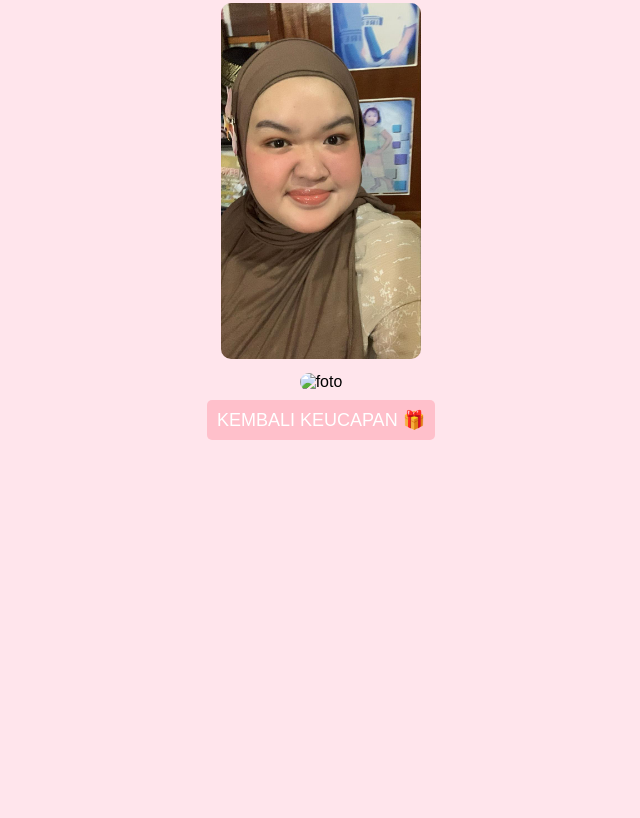
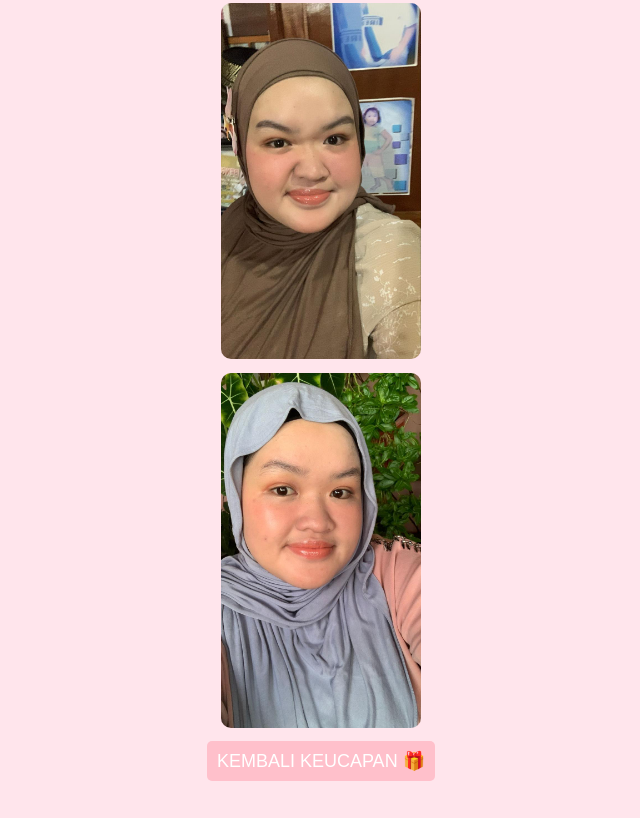
Before and after one commit to AurelMoura/hbd, a plain HTML site: page hbdkode2.html in a window 1280 px wide. Shown: the part 771-1589 px from the top of the page, without its empty margins (319-959 px from the left). Before the commit the page ends 1248 px from the top, so only its background shows below. Drawn offline with Linux system fonts and the light colour scheme.

Commit message:
update index.html dan hbdkode2.html

```diff
--- a/hbdkode2.html
+++ b/hbdkode2.html
@@ -14,7 +14,7 @@
     <img src="FOTO1.jpg" alt="foto" width="200"> <br>
     <img src="foto2.jpg" alt="foto" width="200"> <br>
     <img src="foto3.jpg" alt="foto" width="200"> <br>
-    <img src="foto4.jpg\" alt="foto" width="200">
+    <img src="foto4.jpg" alt="foto" width="200">
     <p style="text-align: center;">
         <a href="index.html" style="background-color: pink; padding: 10px; border-radius: 5px; text-decoration: none; color: white;">KEMBALI KEUCAPAN 🎁</a>
     </p>
```
